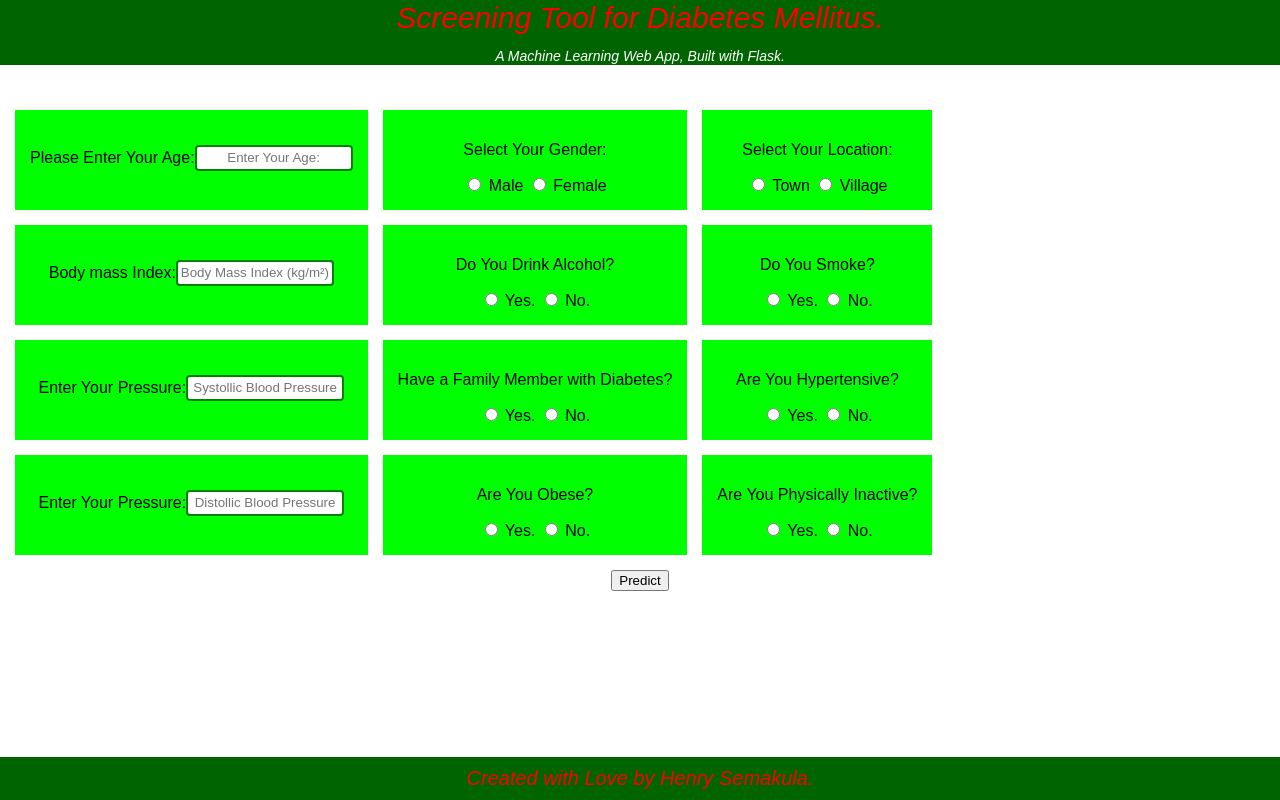
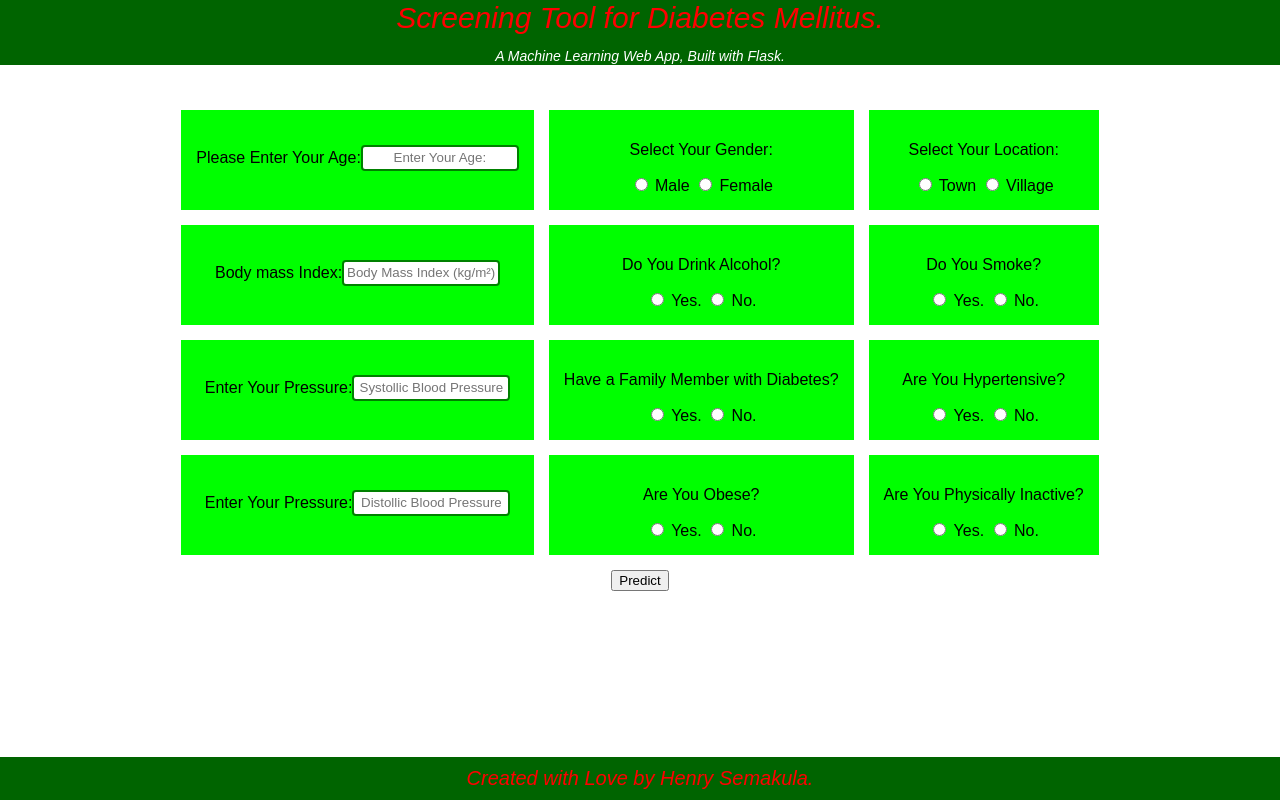
Before and after one commit to dbms-sema/Type-2-Diabetes, a Flask app: page / in a window 1280 px wide. Run offline with Flask 2, Linux system fonts and the light colour scheme; parts of the project's set-up code (start-up, migrations or seed data) failed here and were passed over; some libraries are stand-ins or nearby versions.

Commit message:
Update styles.css

```diff
--- a/static/styles.css
+++ b/static/styles.css
@@ -13,6 +13,11 @@ body{
     display: flex;
     flex-direction: column;
 }
+table{
+margin-left: auto;
+margin-right: auto;
+}
+
 tr{
 
    background-color:#00FF00;
```
